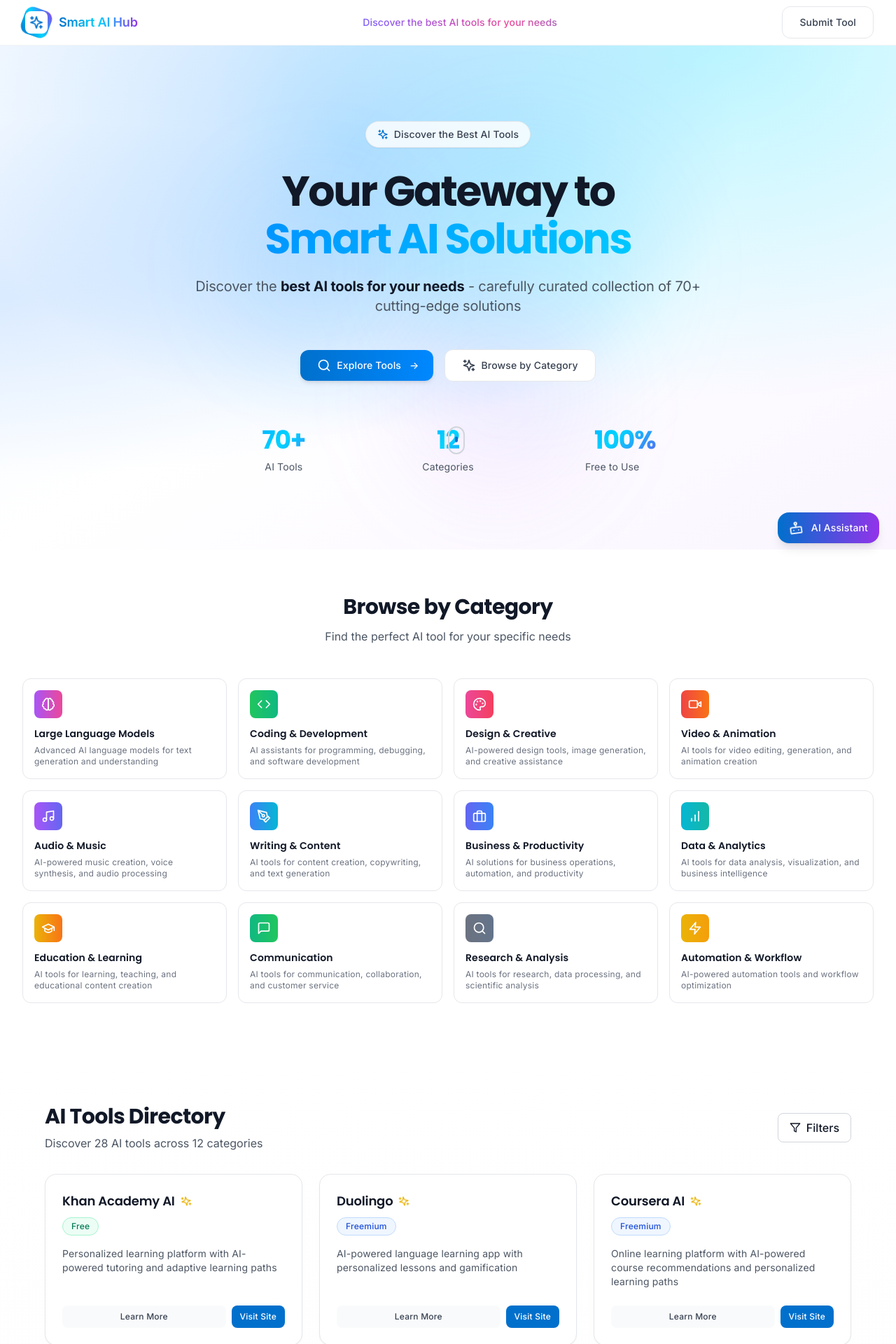
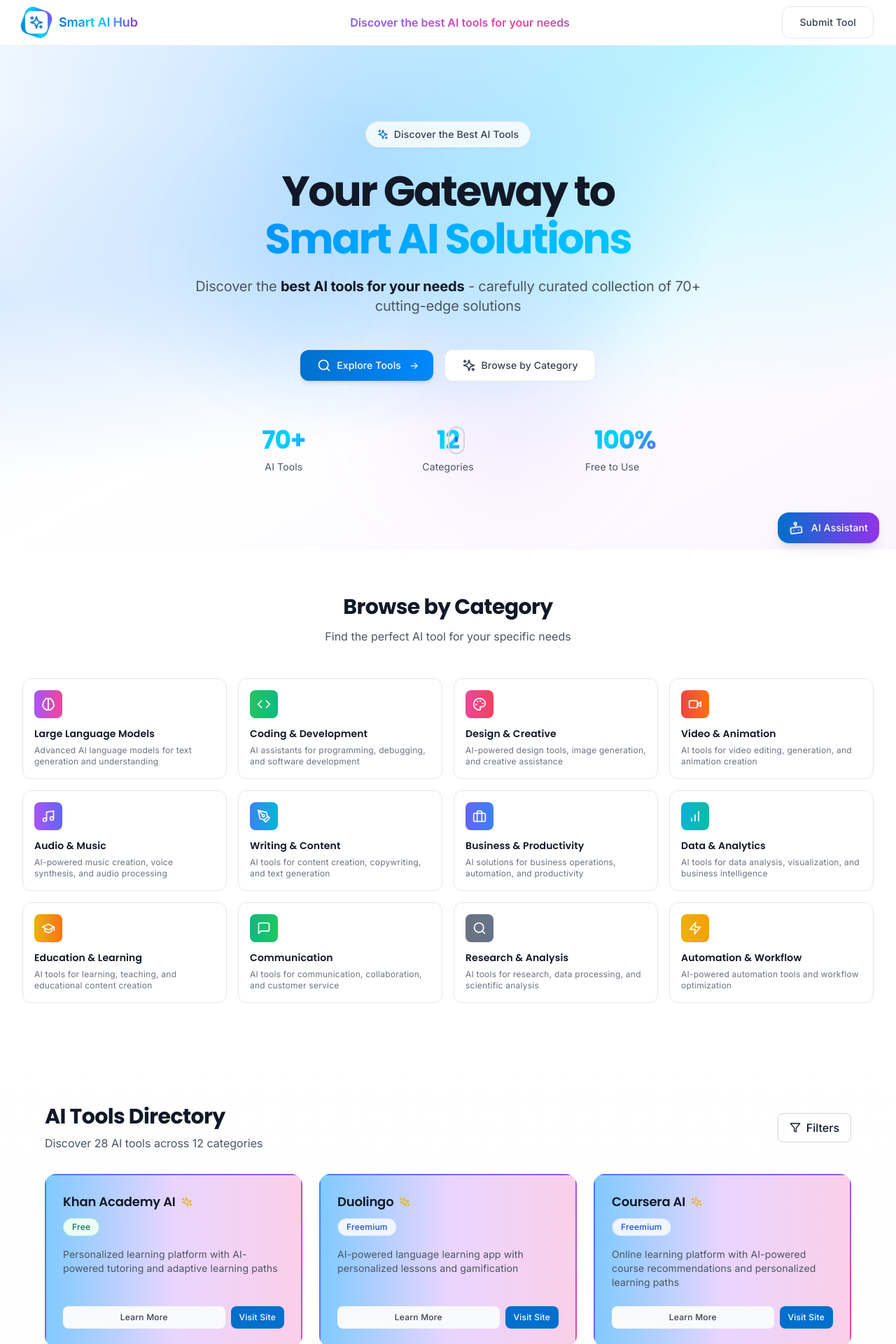
Before and after one commit to vinayredee/smart-ai-hub, a React (Create React App) app in the folder frontend/: page / in a window 1280 px wide. Shown: the top 1920 px of the page at 70% size. Built offline with nearby package versions, Linux system fonts and the light colour scheme; the HTML template or start-up script is replaced by a standard one.

Commit message:
style: Increase tagline size and add gradient borders to cards

```diff
--- a/frontend/src/components/Header.tsx
+++ b/frontend/src/components/Header.tsx
@@ -59,7 +59,7 @@ const Header: React.FC = () => {
             transition={{ duration: 0.8, delay: 0.2 }}
           >
             <motion.p
-              className="text-sm font-medium text-gray-600"
+              className="text-base font-semibold text-gray-700"
               animate={{
                 backgroundPosition: ['0% 50%', '100% 50%', '0% 50%'],
               }}
--- a/frontend/src/components/ToolCard.tsx
+++ b/frontend/src/components/ToolCard.tsx
@@ -53,7 +53,7 @@ const ToolCard: React.FC<ToolCardProps> = ({ tool, index }) => {
                 <div className="absolute inset-0 bg-gradient-to-r from-primary-600 via-accent-blue to-purple-600 rounded-2xl opacity-0 group-hover:opacity-100 blur-sm transition-opacity duration-500"></div>
 
                 {/* Card content */}
-                <div className="relative h-full bg-white rounded-2xl border border-gray-200 shadow-sm hover:shadow-md p-6 transition-all duration-300 overflow-hidden">
+                <div className="relative h-full bg-white rounded-2xl border-2 border-transparent bg-gradient-to-r from-primary-200 via-purple-200 to-pink-200 bg-clip-border shadow-sm hover:shadow-md p-6 transition-all duration-300 overflow-hidden" style={{ borderImage: 'linear-gradient(135deg, #3b82f6, #8b5cf6, #ec4899) 1' }}>
                     {/* Background gradient on hover */}
                     <div className="absolute inset-0 bg-gradient-to-br from-primary-50/50 via-transparent to-purple-50/50 opacity-0 group-hover:opacity-100 transition-opacity duration-500"></div>
 
```
